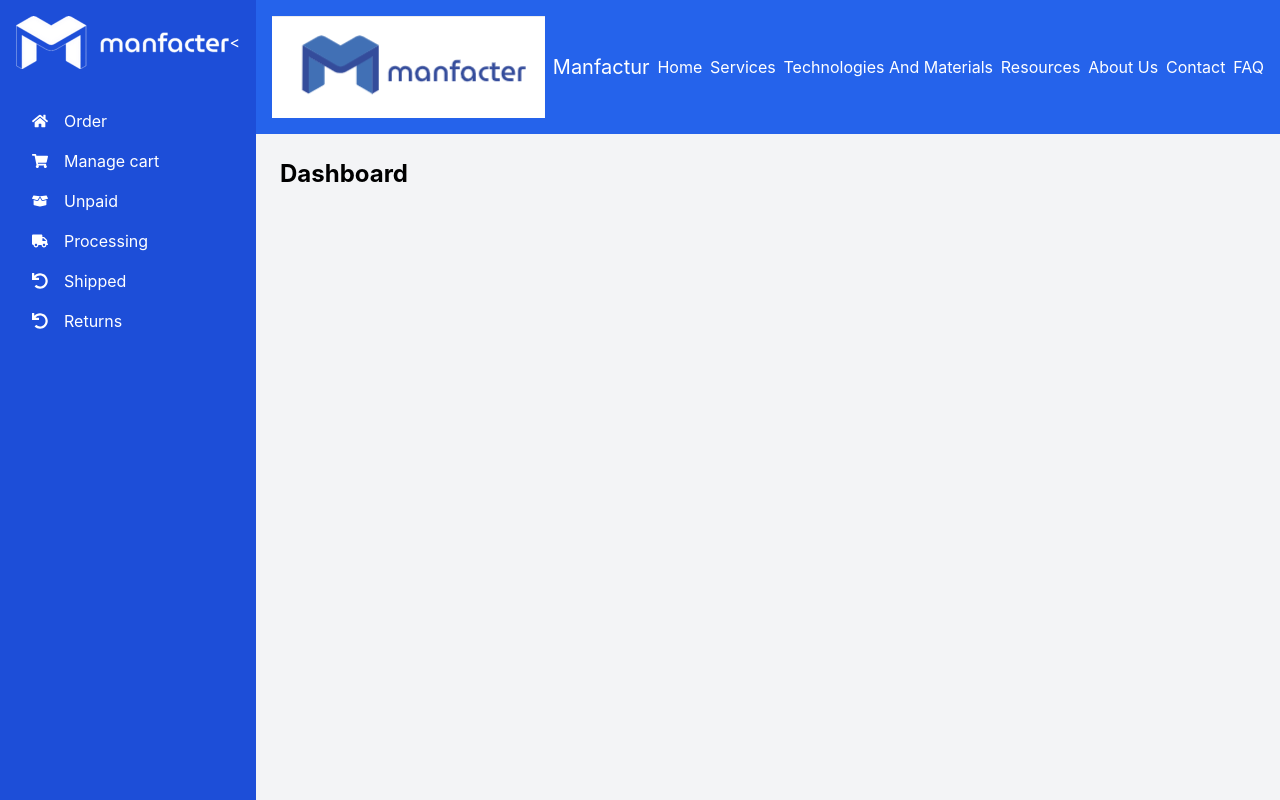
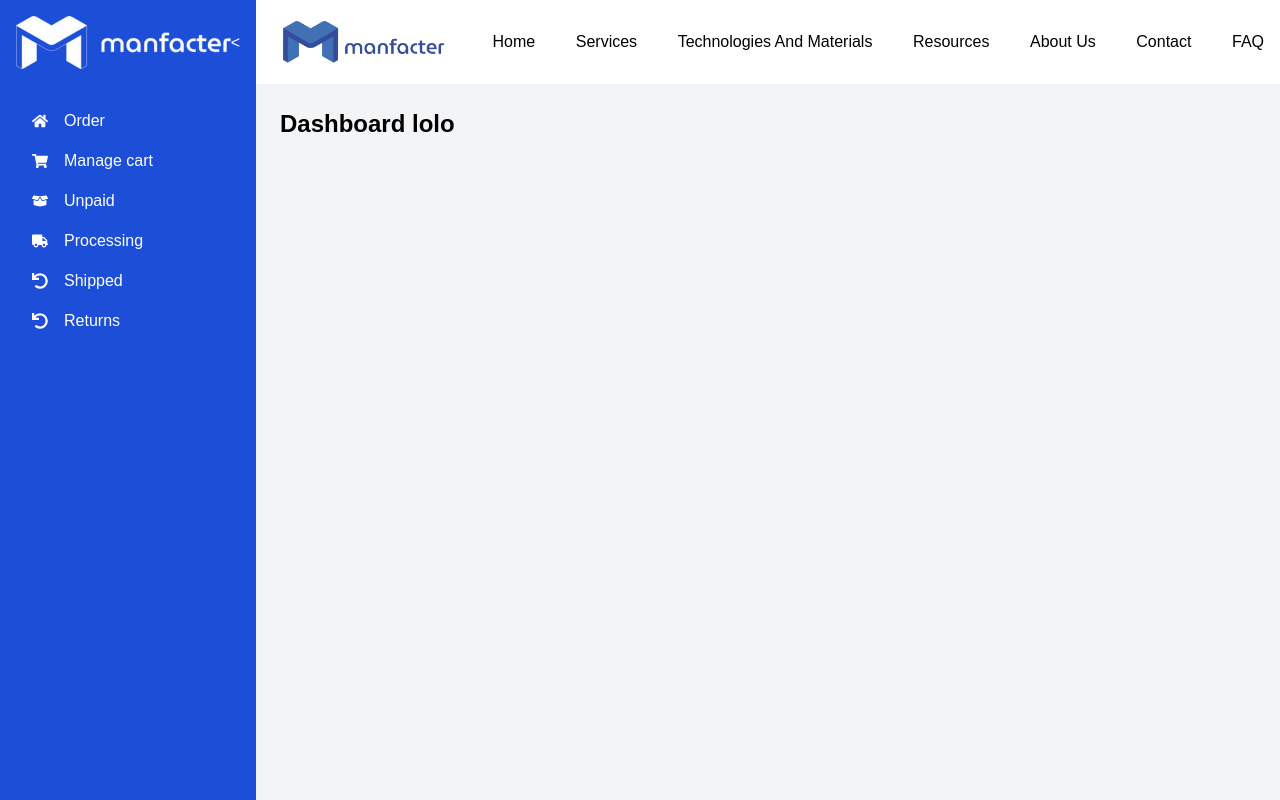
Before and after one commit to melodycious/manfacter-test, a React (Create React App) app: page / in a window 1280 px wide. Built offline with nearby package versions, Linux system fonts and the light colour scheme.

Commit message:
font added

```diff
--- a/public/index.html
+++ b/public/index.html
@@ -24,7 +24,7 @@
       work correctly both with client-side routing and a non-root public URL.
       Learn how to configure a non-root public URL by running `npm run build`.
     -->
-    <title>React App</title>
+    <title>Manfacter - Dashboard</title>
   </head>
   <body>
     <noscript>You need to enable JavaScript to run this app.</noscript>
--- a/src/App.js
+++ b/src/App.js
@@ -2,6 +2,7 @@ import React, { useState } from 'react';
 /* import Navbar from './components/navbar/Navbar'; */
 import Sidebar from './component/sidebar/Sidebar.js';
 import Navbar from './component/navbar/Navbar.js';
+import Dashboard from './component/dashboard/Dashboard.js';
 import './App.css';
 
 function App() {
@@ -14,7 +15,7 @@ function App() {
         <Navbar toggleSidebar={() => setSidebarOpen(!sidebarOpen)} />
         <main className="flex-1 p-6 bg-gray-100">
           {/* Aquí iría el contenido de tu aplicación */}
-          <h1 className="text-2xl font-bold">Dashboard</h1>
+          <h1 className="text-2xl font-bold"><Dashboard /></h1>
         </main>
       </div>
     </div>
--- /dev/null
+++ b/src/component/dashboard/Dashboard.js
@@ -0,0 +1,9 @@
+import React from 'react'
+
+const Dashboard = () => {
+  return (
+    <div>Dashboard lolo </div>
+  )
+}
+
+export default Dashboard;
--- a/src/component/navbar/navbar.css
+++ b/src/component/navbar/navbar.css
@@ -0,0 +1,3 @@
+@tailwind base;
+@tailwind components;
+@tailwind utilities;
--- a/src/component/navbar/navbar.js
+++ b/src/component/navbar/navbar.js
@@ -1,14 +1,14 @@
 import React from 'react';
 import logo from ".//logo.png";
+import './navbar.css';
 
 const Navbar = ({ toggleSidebar }) => {
     return (
-      <nav className="bg-blue-600 text-white p-4 flex justify-between items-center">
+      <nav className="p-4 flex justify-between items-center">
         <button onClick={toggleSidebar} className="text-white">
-         <img src={logo} className="logo"/>
+         <img src={logo} width="180" className="logo"/>
         </button>
-        <div className="text-xl">Manfactur</div>
-        <a href="/">Home</a>
+                <a href="/">Home</a>
                 <a href="/">Services</a>
                 <a href="/">Technologies And Materials</a>
                 <a href="/">Resources</a>
@@ -20,24 +20,3 @@ const Navbar = ({ toggleSidebar }) => {
   };
 
   export default Navbar;
-
-/* const Navbar = () => {
-    return (
-        <div>
-            <nav className="navbar">
-                <img src={logo} className="logo"/>
-                <a href="/">Home</a>
-                <a href="/">Services</a>
-                <a href="/">Technologies And Materials</a>
-                <a href="/">Resources</a>
-                <a href="/">About Us</a>
-                <a href="/">Contact</a>
-                <a href="/">FAQ</a>
-
-    </nav>
-        </div>
-    );
-};
-
-export default Navbar;
- */
--- a/src/index.css
+++ b/src/index.css
@@ -2,16 +2,16 @@
 @tailwind components;
 @tailwind utilities;
 
+@import url('https://fonts.googleapis.com/css2?family=MuseoModerno:ital,wght@0,100..900;1,100..900&display=swap');
+
 body {
   margin: 0;
-  font-family: -apple-system, BlinkMacSystemFont, 'Segoe UI', 'Roboto', 'Oxygen',
-    'Ubuntu', 'Cantarell', 'Fira Sans', 'Droid Sans', 'Helvetica Neue',
-    sans-serif;
+  font-family: "MuseoModerno", sans-serif;
   -webkit-font-smoothing: antialiased;
   -moz-osx-font-smoothing: grayscale;
 }
 
-code {
+/* code {
   font-family: source-code-pro, Menlo, Monaco, Consolas, 'Courier New',
     monospace;
-}
+} */
```
Also changed, not shown: src/component/navbar/logo.png.
